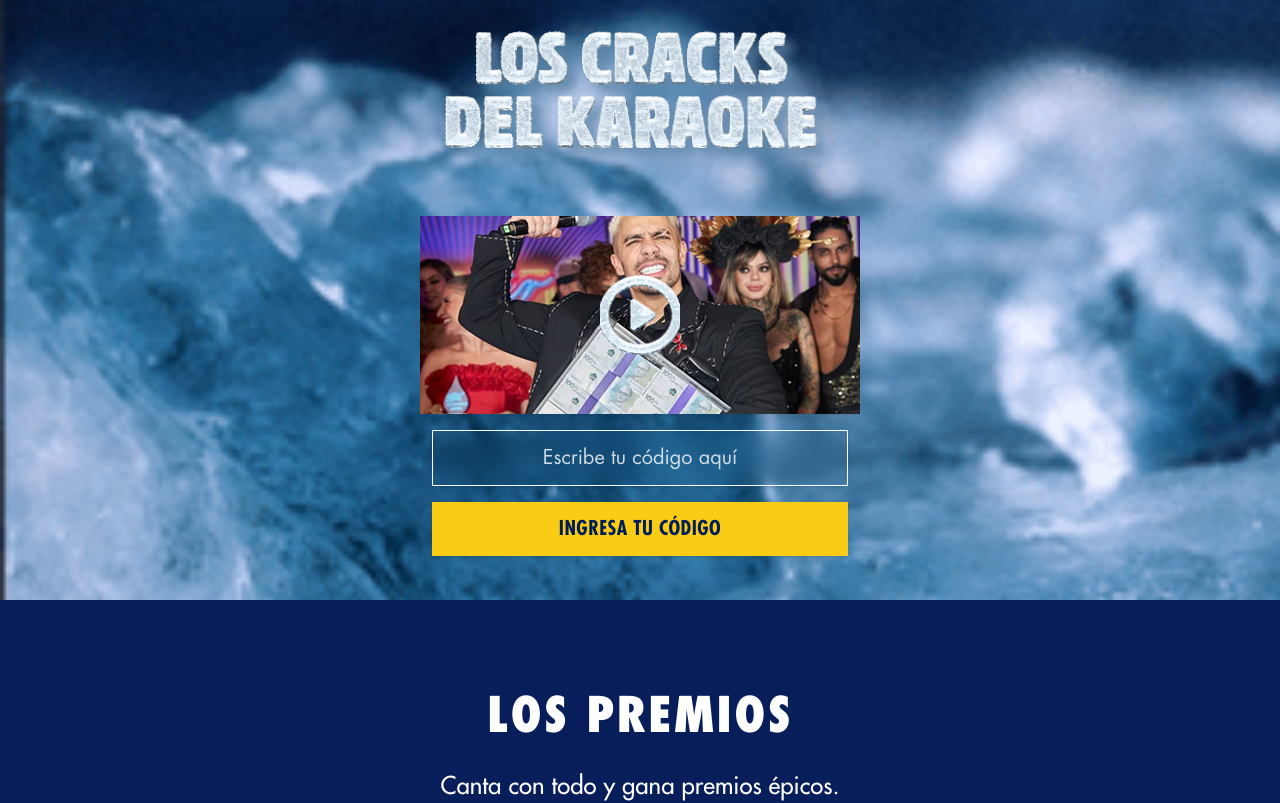
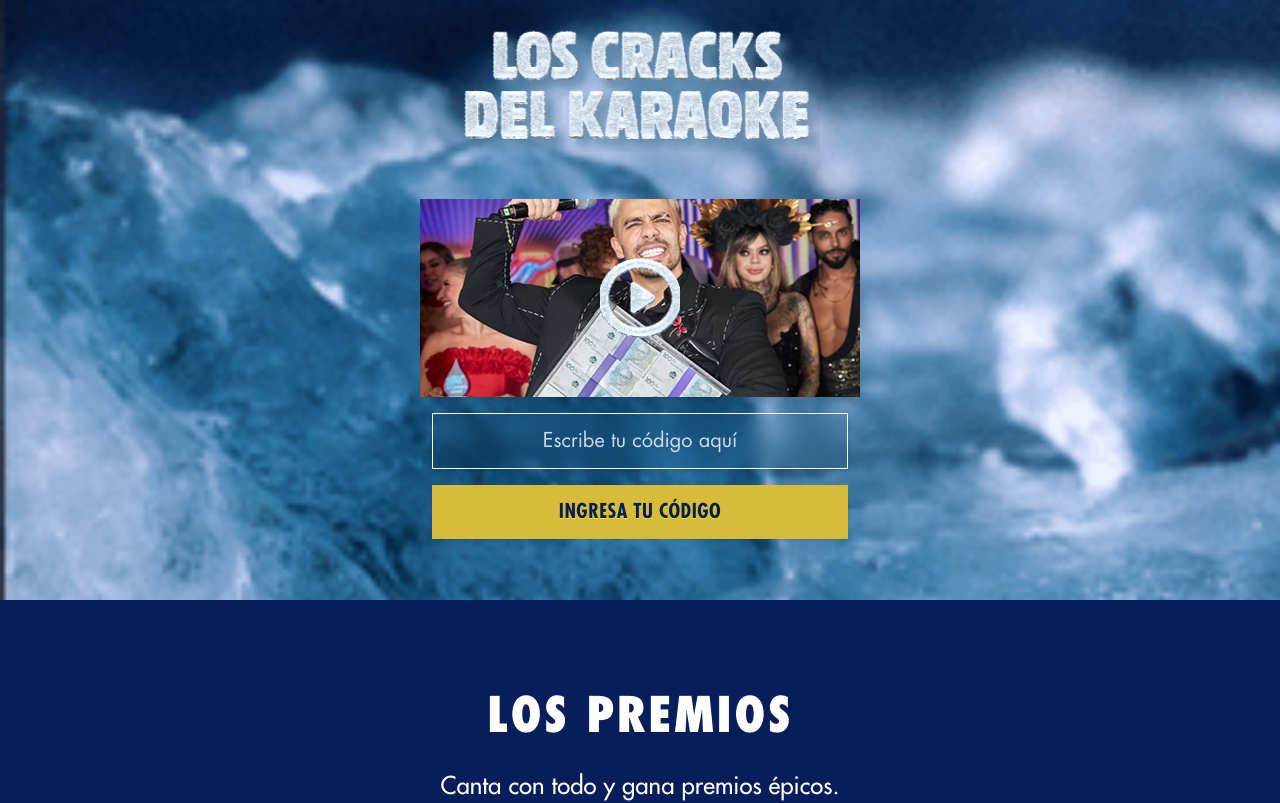
Before and after one commit to jhosuapp/karaoke-150, a React (Vite) app: page / in a window 1280 px wide. Shown: the top 803 px of the page. Built offline with nearby package versions, Linux system fonts and the light colour scheme.

Commit message:
feat: update styles for hero and input code components; add autoComplete attribute to input field

```diff
--- a/src/features/home/components/hero/hero.module.css
+++ b/src/features/home/components/hero/hero.module.css
@@ -14,7 +14,7 @@
   @apply text-4xl md:text-5xl font-extrabold text-white text-center drop-shadow-lg mb-4 tracking-wider;
 }
 .heroImageTitle {
-  @apply  max-w-[400px] pb-[40px];
+  @apply  w-full max-w-[400px] pb-[40px] px-[20px];
 }
 
 .heroImageWrapper {
@@ -53,7 +53,8 @@
 }
 
 .heroButton {
-  @apply w-full mt-4 py-3  bg-yellow-400 text-[#001E5A] font-bold  font-futura text-[20px] uppercase tracking-wide shadow hover:bg-yellow-300 transition;
+  @apply w-full mt-4 py-3  bg-secondary  text-cuartary  font-bold  font-futura text-[20px] uppercase tracking-wide shadow hover:bg-yellow-300 transition;
+  text-shadow: 0 1px 0 #FFEB00;
 }
 
 .heroInputError {
--- a/src/shared/components/inputCode/InputCode.tsx
+++ b/src/shared/components/inputCode/InputCode.tsx
@@ -43,6 +43,7 @@ const InputCode = ({ inputCode }: InputCodeProps) => {
           id="code"
           name="code"
           placeholder="Escribe tu código aquí"
+          autoComplete='off'
           value={code}
           onChange={e => { setCode(e.target.value); setError(false); setShowMsg(false); }}
           className={`${styles.input} ${error ? styles.inputError : ''}`}
--- a/src/shared/components/inputCode/inputCode.module.css
+++ b/src/shared/components/inputCode/inputCode.module.css
@@ -19,7 +19,9 @@
 }
 
 .button {
-  @apply w-full mt-4 py-3  bg-yellow-400 text-[#001E5A] font-bold  font-futura text-[20px] uppercase tracking-wide shadow hover:bg-yellow-300 transition;
+  @apply w-full mt-4 py-3   text-cuartary  font-bold  font-futura text-[20px] uppercase tracking-wide shadow hover:bg-yellow-300 transition;
+  text-shadow: 0 1px 0 #FFEB00;
+  background-color: rgb(216 187 57 / var(--tw-bg-opacity, 1));
 }
 
 .inputError {
```
Also changed, not shown: public/assets/logo-text.png.
